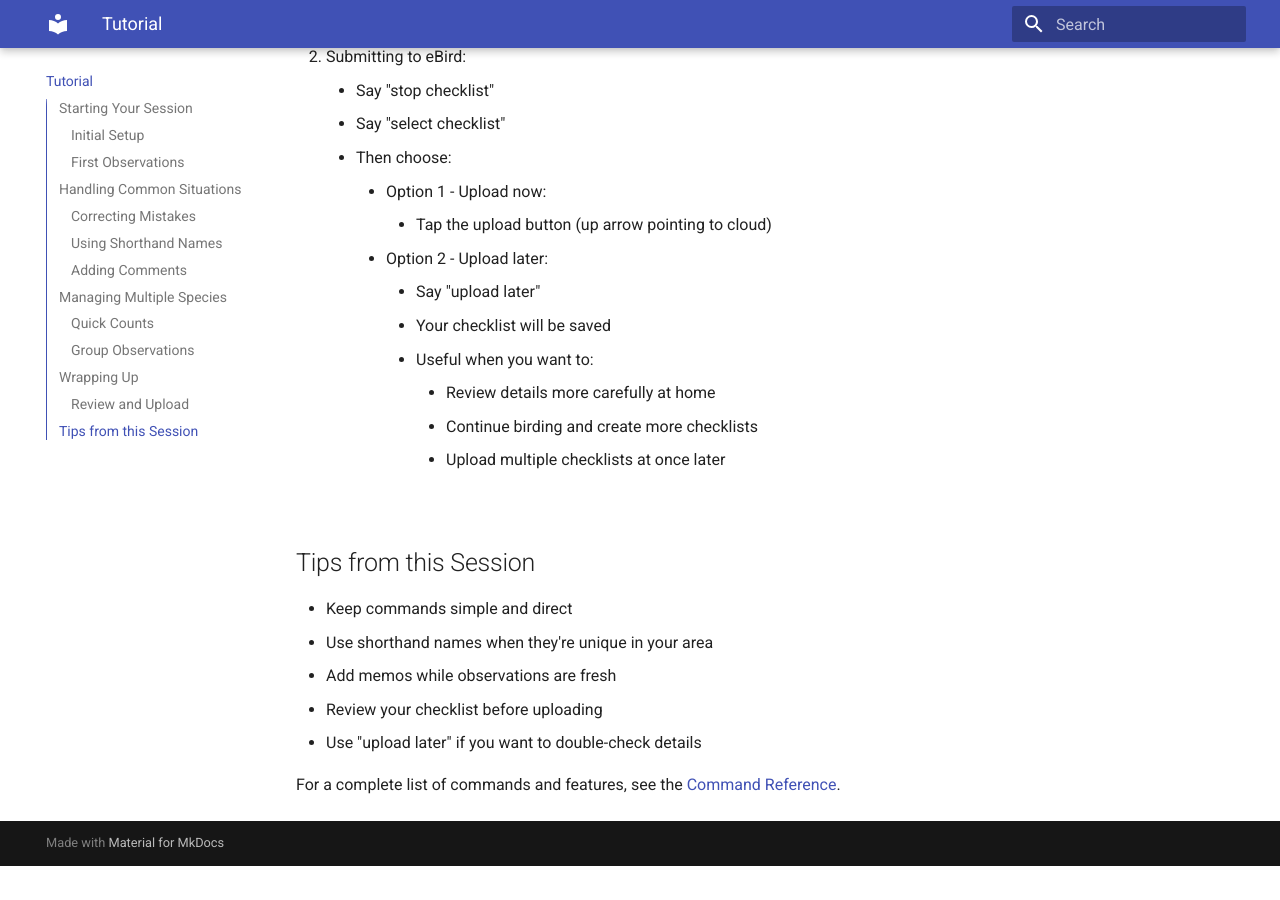
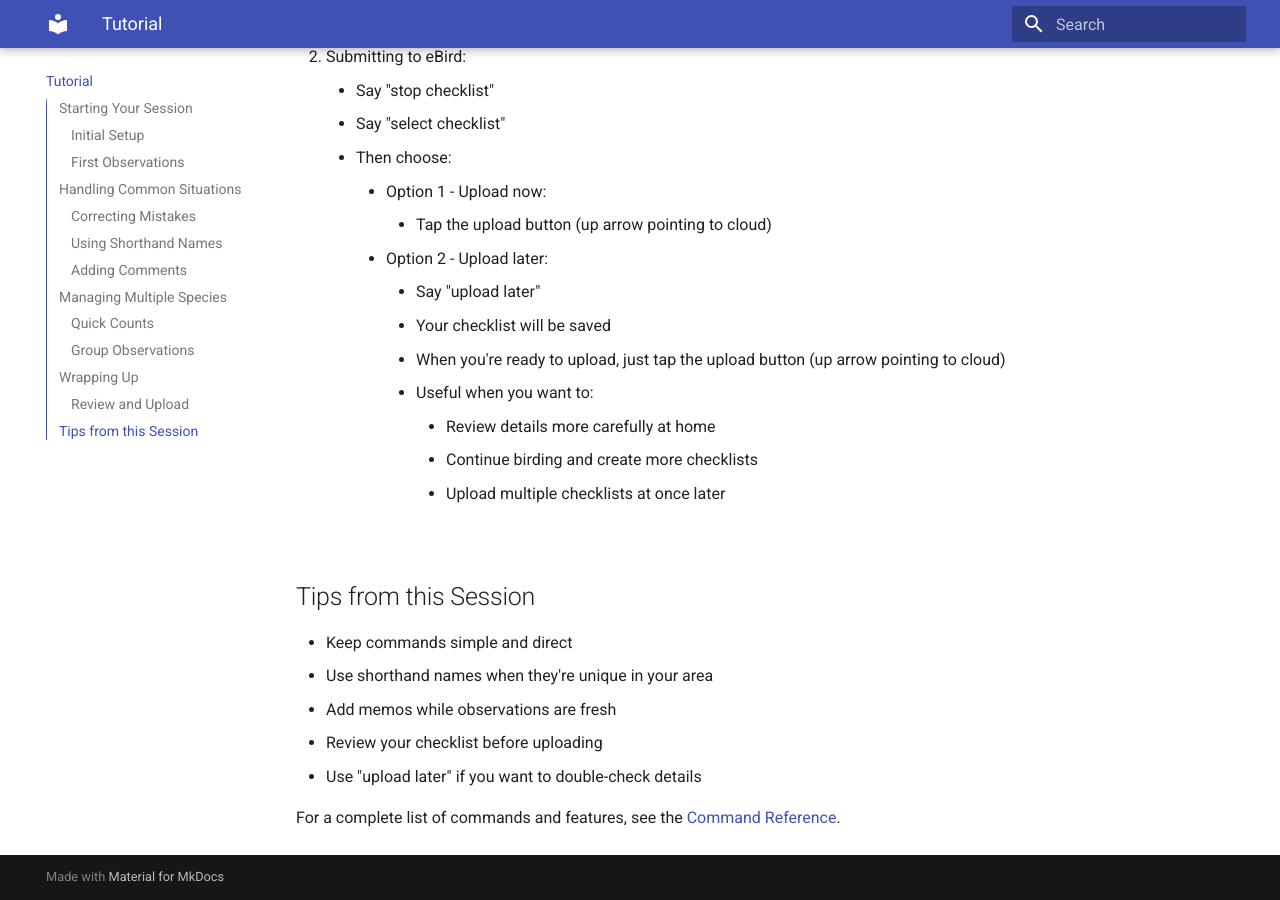
Before and after one commit to johncallender/birdtalk-docs, an MkDocs documentation site: the page built from docs/tutorial/example-session.md, in a window 1280 px wide and 900 px high, scrolled down 3275 px. Built offline with MkDocs 1.6.1 and Material for MkDocs 9.7.7, drawn with Linux system fonts in a browser that asks for light colours; before the commit the page ends 4141 px from its top, so only the background shows below that.

Commit message:
Clarify that saved checklists are uploaded using the upload button

```diff
--- a/docs/tutorial/example-session.md
+++ b/docs/tutorial/example-session.md
@@ -106,6 +106,7 @@ This tutorial walks you through a complete birding session with BirdTalk, showin
         - Option 2 - Upload later:
             - Say "upload later"
             - Your checklist will be saved
+            - When you're ready to upload, just tap the upload button (up arrow pointing to cloud)
             - Useful when you want to:
                 - Review details more carefully at home
                 - Continue birding and create more checklists
```
